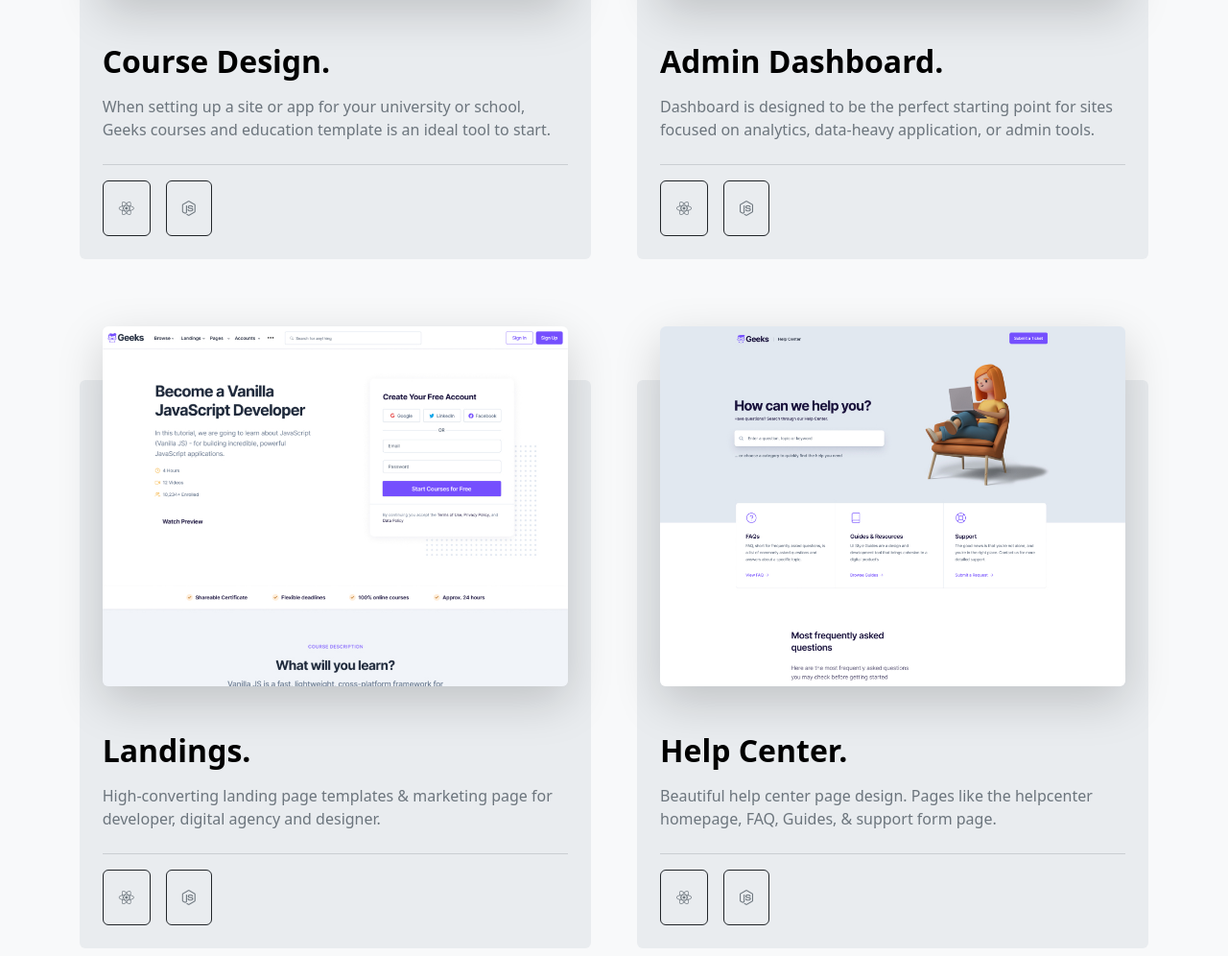
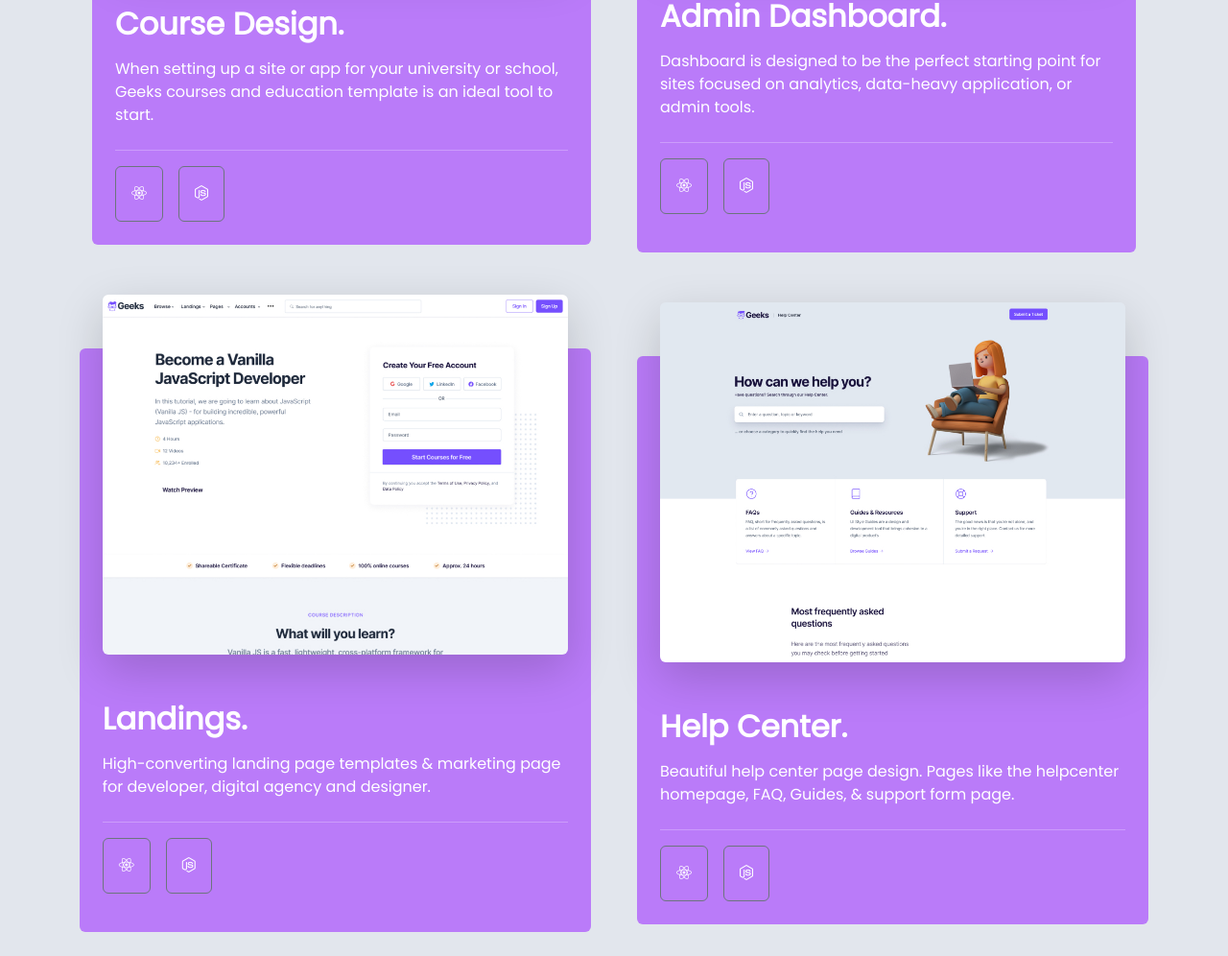
Before and after one commit to jahid-111/Geeks--WebSite, a plain HTML site: page index.html in a window 1280 px wide. Shown: the part 1000-1996 px from the top of the page at 96% size. After the commit the page ends 1971 px from the top, so only its background shows below. Drawn offline with nearby package versions, Linux system fonts and the light colour scheme.

Commit message:
modifiedResponsive

```diff
--- a/index.html
+++ b/index.html
@@ -19,28 +19,33 @@
 
 
 
-<body class="bg-body-tertiary">
+<body class="bodys">
 
-    <header class=" d-flex flex-column flex-column-reverse flex-md-row">
+    <header class="px-5 w-75 w-auto px-3 py-4 d-flex gap-5 mx-0 mx-md-5 flex-column flex-column-reverse flex-md-row">
 
-        <section  class="p-5 d-flex justify-content-center flex-column  col-md-6">
+        <section  class="d-flex justify-content-center flex-column  col-md-6">
             <div>
-                <h2 class="fs-1 fw-bold">
-                    <span class="headSpan">Geeks Next.js</span> Admin <br>
+                <h1 class="display-5 text-center text-md-start fw-bold">
+                    <span class="headSpan">Geeks Next.js</span> Admin
+
+                    <br>
+              <span class="d-none">
+              </span>
+
                     Dashboard Template
-                </h2>
-                <p class="text-muted fs-5">
+                </h1>
+                <p class="text-muted text-center text-md-start fs-5">
                     Geeks React is built with the react-bootstrap frontend framework to help you build a beautiful web app or admin dashboard and marketing websites.
                 </p>
             </div>
 
-            <div class="text-black">
-                <button class="btn fw-medium btn-outline-secondary mt-2 py-2 px-3" style="margin-right: 10px;">React Demo</button>
+            <div class="text-black d-flex flex-column gap-3 d-md-block">
+                <button class="btn fw-medium btn-outline-secondary mt-2 py-2 px-3">React Demo</button>
                 <button class="btn fw-medium btn-outline-secondary mt-2 py-2 px-3">Next js Demo</button>
                 <button class="btn btn-dark text-secondary fw-medium btn-outline-warning d-block mt-3 py-2 px-3">
 
                     <span>
-                        <i class="fa-solid fa-cart-shopping" style="color: #ffffff;"></i>
+                        <i class="fa-solid fa-cart-shopping"></i>
                     </span>
                     Buy Now
                     <span>
@@ -50,13 +55,13 @@
             </div>
 
             <!-- DUE STYLE  -->
-            <p class="mt-4 fw-medium text-muted "> <span class="bg-body-secondary rounded p-1"><i class="fa-solid fa-star" style="color: #d7ab09;"></i> 5.0</span> Over <span class="fw-bold">220+</span> developers used Geeks React.</p>
+            <p class="mt-4 fw-medium  text-center text-md-start text-muted "> <span class="background rounded p-1"><i class="fa-solid fa-star" style="color: #d7ab09;"></i> 5.0</span> Over <span class="fw-bold">220+</span> developers used Geeks React.</p>
 
         </section>
 
 
         <!-- IMAGE  -->
-        <section  class="   d-flex justify-content-center flex-column  col-md-6 ">
+        <section  class=" d-none d-md-block d-flex justify-content-center flex-column  col-md-6 ">
             <img class="img-fluid rounded border shadow " src="img/head-cont.jpg" alt="">
         </section>
 
@@ -67,40 +72,40 @@
 
     <main class=" mx-auto">
 
-        <section class=" d-flex flex-column justify-content-center flex-md-row gap-5">
+        <section class=" d-flex px-3 flex-column justify-content-center flex-md-row gap-5">
 
-            <div class="bg-body-secondary  rounded col-md-5 my-2 p-4 m">
+            <div class="background rounded col-md-5 my-2 p-4 m">
                 <!-- Product - One  -->
                  <img class="img-fluid project mb-5 shadow-lg rounded" src="img/main1.jpg" alt="">
 
-                <div class="text-secondary">
-                    <h2 class="mb-3 text-black fw-bold">Course Design.</h2>
+                <div class="text-white">
+                    <h2 class="mb-3  fw-bold">Course Design.</h2>
                     <p class="mb-4">When setting up a site or app for your university or school, Geeks courses and education template is an ideal tool to start.</p>
                     <hr>
                    <div class="gap-3 d-flex">
-                        <span class="border p-3 rounded  border-dark">
+                        <span class="border p-3 rounded  border-secondary">
                             <i class="fa-brands fa-react"></i>
                         </span>
-                        <span class="border p-3  border-dark rounded">
+                        <span class="border p-3  border-secondary rounded">
                             <i class="fa-brands fa-node-js"></i>
                         </span>
                    </div>
                 </div>
             </div>
 
-            <div class="bg-body-secondary  rounded col-md-5 my-2 p-4 m">
+            <div class="background   rounded col-md-5 my-4 my-md-0 p-4 ">
                 <!-- Product - TWO  -->
                  <img class="img-fluid project mb-5 shadow-lg rounded" src="img/main2.jpg" alt="">
 
-                <div class="text-secondary">
-                    <h2 class="mb-3 text-black fw-bold">Admin Dashboard.</h2>
+                <div class="text-white">
+                    <h2 class="mb-3 fw-bold">Admin Dashboard.</h2>
                     <p class="mb-4">Dashboard is designed to be the perfect starting point for sites focused on analytics, data-heavy application, or admin tools.</p>
                     <hr>
                    <div class="gap-3 d-flex">
-                        <span class="border p-3 rounded  border-dark">
+                        <span class="border p-3 rounded  border-secondary">
                             <i class="fa-brands fa-react"></i>
                         </span>
-                        <span class="border p-3  border-dark rounded">
+                        <span class="border p-3  border-secondary rounded">
                             <i class="fa-brands fa-node-js"></i>
                         </span>
                    </div>
@@ -111,40 +116,39 @@
 
         <section class="sectionTwo d-flex flex-column justify-content-center flex-md-row gap-5">
 
-            <div class="bg-body-secondary  rounded col-md-5 my-2 p-4 m">
+            <div class="background  rounded col-md-5 my-4 my-md-0 p-4 m">
                 <!-- Product - THREE  -->
                  <img class="img-fluid project mb-5 shadow-lg rounded" src="img/main3.jpg" alt="">
 
-                <div class="text-secondary">
-                    <h2 class="mb-3 text-black fw-bold">Landings.</h2>
+                <div class="text-white">
+                    <h2 class="mb-3  fw-bold">Landings.</h2>
                     <p class="mb-4">High-converting landing page templates & marketing page for developer, digital agency and designer. </p>
                     <hr>
                    <div class="gap-3 d-flex">
-                        <span class="border p-3 rounded  border-dark">
+                        <span class="border p-3 rounded  border-secondary">
                             <i class="fa-brands fa-react"></i>
                         </span>
-                        <span class="border p-3  border-dark rounded">
+                        <span class="border p-3  border-secondary rounded">
                             <i class="fa-brands fa-node-js"></i>
                         </span>
                    </div>
                 </div>
             </div>
 
-            <div class="bg-body-secondary  rounded col-md-5 my-2 p-4 m">
+            <div class="background  rounded col-md-5 my-2 p-4 m">
                 <!-- Product - FOUR  -->
                  <img class="img-fluid project mb-5 shadow-lg rounded" src="img/main4.jpg" alt="">
 
-                <div class="text-secondary">
-                    <h2 class="mb-3 text-black fw-bold">Help Center.</h2>
+                <div class="text-white">
+                    <h2 class="mb-3 fw-bold">Help Center.</h2>
                     <p class="mb-4">Beautiful help center page design. Pages like the helpcenter homepage, FAQ, Guides, & support form page.
-
                     </p>
                     <hr>
                    <div class="gap-3 d-flex">
-                        <span class="border p-3 rounded  border-dark">
+                        <span class="border p-3 rounded  border-secondary">
                             <i class="fa-brands fa-react"></i>
                         </span>
-                        <span class="border p-3  border-dark rounded">
+                        <span class="border p-3  border-secondary rounded">
                             <i class="fa-brands fa-node-js"></i>
                         </span>
                    </div>
--- a/styles.css
+++ b/styles.css
@@ -1,5 +1,6 @@
 
-body{
+.bodys{
+    background-color: rgb(226, 230, 237);
     font-family: 'Poppins',  sans-serif;
 }
 .headSpan {
@@ -15,6 +16,14 @@ main{
 margin-top: -80px;
 
 }
+
+.background{
+
+background: #ba7bf9;
+}
+
+
+
 .sectionTwo{
-    margin-top: 110px;
+    margin-top: 100px;
 }
```
